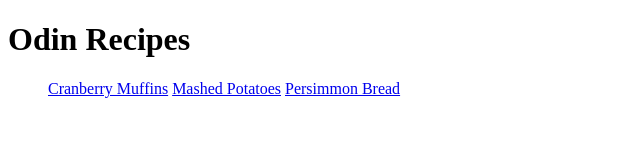
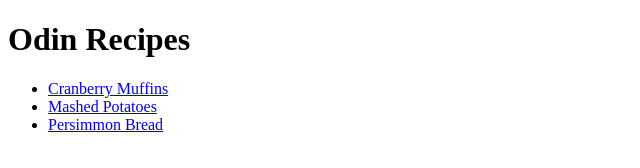
Before and after one commit to ryanaka99/odin-recipes, a plain HTML site: page index.html in a window 1280 px wide. Shown: the whole page, without its empty margins (0-640 px from the left). Drawn offline with Linux system fonts and the light colour scheme.

Commit message:
Add missing li tags to UL tag
Each item within a UL or OL tag must be wrapped in a li tag

```diff
--- a/index.html
+++ b/index.html
@@ -8,9 +8,15 @@
   <body>
     <h1>Odin Recipes</h1>
     <ul>
+      <li>
         <a href="./recipes/cranberry-muffins.html">Cranberry Muffins</a>
+      </li>
+      <li>
         <a href="./recipes/mashed-potatoes.html">Mashed Potatoes</a>
+      </li>
+      <li>
         <a href="./recipes/persimmon-bread.html">Persimmon Bread</a>
+      </li>
     </ul>
   </body>
 </html>
```
